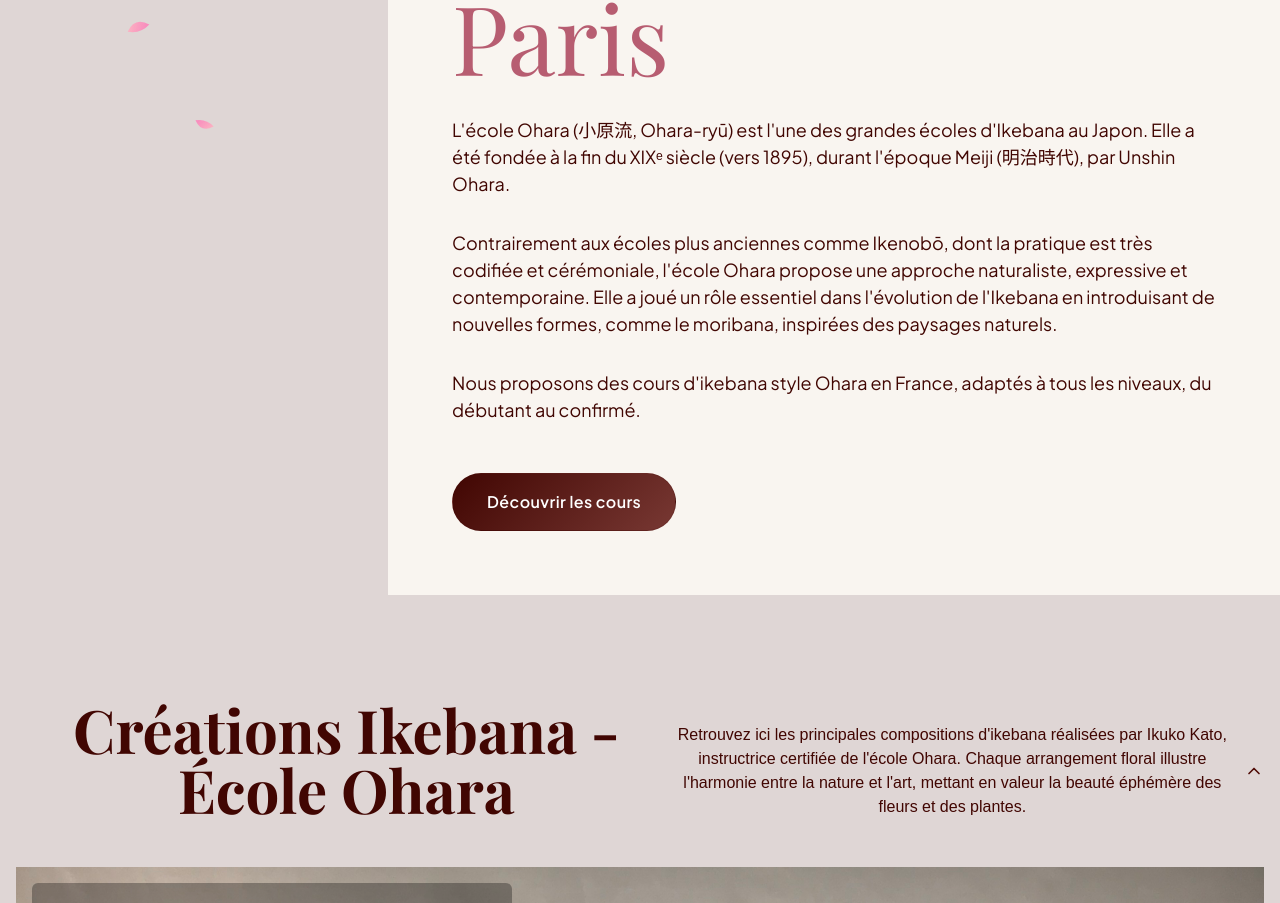
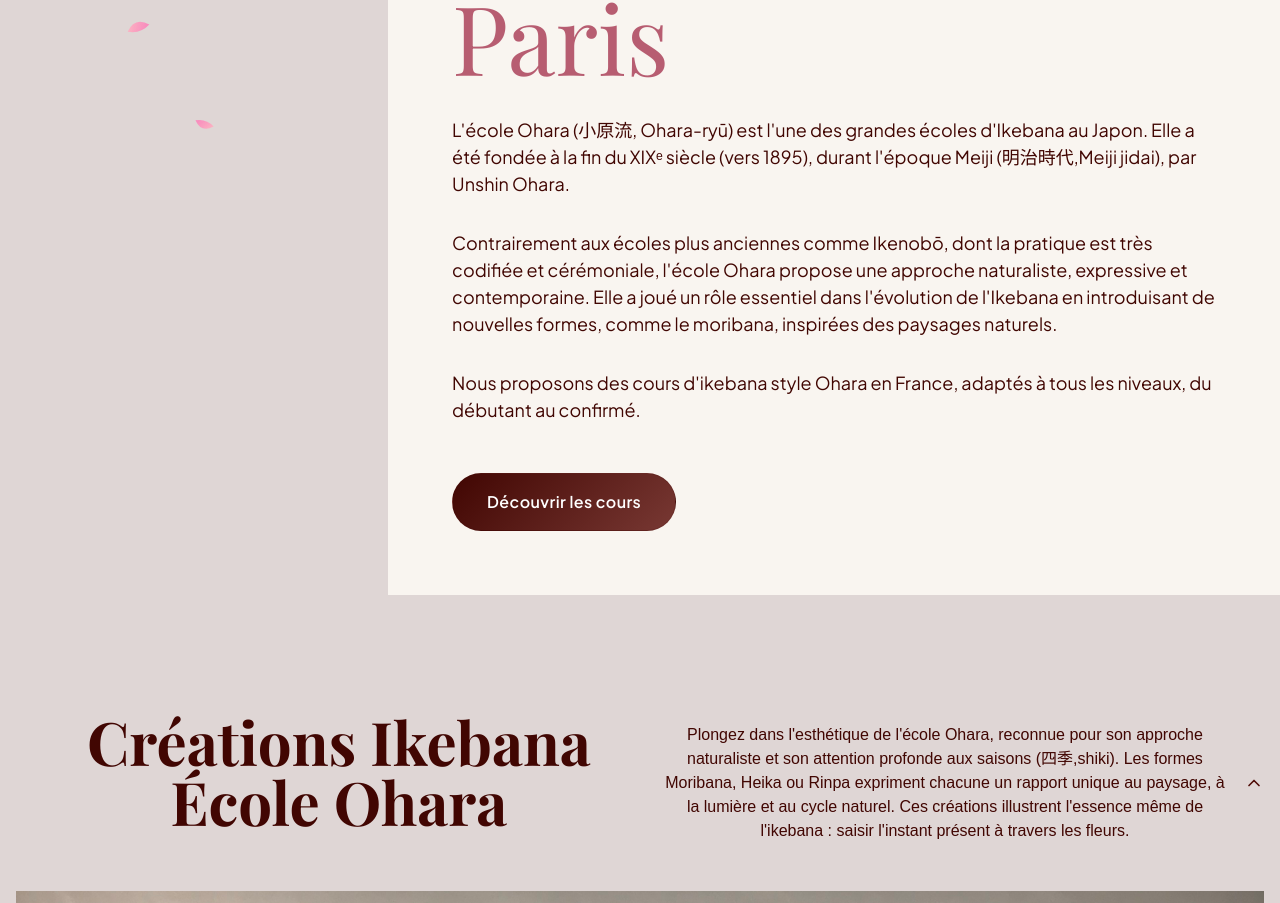
Before and after one commit to stephanemalho/ikebana, a Next.js app: page / in a window 1280 px wide. Shown: the part 334-1237 px from the top of the page. Built offline with nearby package versions, Linux system fonts and the light colour scheme.

Commit message:
✨fix text and description

```diff
--- a/app/components/hero/discover/right/Information.tsx
+++ b/app/components/hero/discover/right/Information.tsx
@@ -1,5 +1,3 @@
-//import Image from "next/image";
-
 const Information = () => {
     return (
         <div className="hero-content">
@@ -11,7 +9,7 @@ const Information = () => {
                 </h1>
                 <p>
                     L&apos;école Ohara (小原流, Ohara-ryū) est l&apos;une des grandes écoles d&apos;Ikebana au Japon.
-                    Elle a été fondée à la fin du XIXᵉ siècle (vers 1895), durant l&apos;époque Meiji (明治時代), par Unshin Ohara.
+                    Elle a été fondée à la fin du XIXᵉ siècle (vers 1895), durant l&apos;époque Meiji (明治時代,Meiji jidai), par Unshin Ohara.
                 </p><p>
                     Contrairement aux écoles plus anciennes comme Ikenobō, dont la pratique est très codifiée et cérémoniale, l&apos;école Ohara propose une approche naturaliste, expressive et contemporaine.
                     Elle a joué un rôle essentiel dans l&apos;évolution de l&apos;Ikebana en introduisant de nouvelles formes, comme le moribana, inspirées des paysages naturels.
@@ -28,28 +26,6 @@ const Information = () => {
                     </a>
                 </div>
             </div>
-
-            {/* <div className="hero-content__testimonial" data-aos="fade-up">
-                <div className="hero-content__experience flex-center">
-                    <h4>+24</h4>
-                    <p>Ans d&apos;expérience</p>
-                </div>
-
-                <div className="hero-content__customer">
-                    <Image
-                        src="/assets/user.jpg"
-                        alt="user testimonial"
-                        className="rounded-full"
-                        width={42}
-                        height={42}
-                    />
-                    <p>
-                        &quot;Grâce à Kato Sensei, j&apos;ai redécouvert le style
-                        d&apos;ikebana que l&apos;on m&apos;avait appris pendant ma vie au
-                        Japon&quot;
-                    </p>
-                </div>
-            </div> */}
         </div>
     );
 };
--- a/app/components/imageIkebana/carouselConfig.ts
+++ b/app/components/imageIkebana/carouselConfig.ts
@@ -14,9 +14,9 @@ export type carouselMetadataType = {
 };
 
 export const carouselIkebanaData: carouselMetadataType = {
-    title: "Créations Ikebana - École Ohara",
+    title: "Créations Ikebana École Ohara",
     description:
-        "Retrouvez ici les principales compositions d'ikebana réalisées par Ikuko Kato, instructrice certifiée de l'école Ohara. Chaque arrangement floral illustre l'harmonie entre la nature et l'art, mettant en valeur la beauté éphémère des fleurs et des plantes.",
+        "Plongez dans l'esthétique de l'école Ohara, reconnue pour son approche naturaliste et son attention profonde aux saisons (四季,shiki). Les formes Moribana, Heika ou Rinpa expriment chacune un rapport unique au paysage, à la lumière et au cycle naturel. Ces créations illustrent l'essence même de l'ikebana : saisir l'instant présent à travers les fleurs.",
     items: [
         {
             imageUrl: "/images/ikebana-creation/heika-4-saisons.webp",
--- a/app/components/school-info/SchoolInfo.tsx
+++ b/app/components/school-info/SchoolInfo.tsx
@@ -41,13 +41,13 @@ const SchoolInfo = () => {
                             </h3>
                             <div className="space-y-4 text-[--secondary-color] bg-white p-4 rounded-md" style={{ fontFamily: 'var(--inter-ikebana)' }}>
                                 <p className="leading-relaxed">
-                                    Unshin Ohara a fondé l&apos;écol&apos; qui porte son nom en 1895, au moment où le Japon s&apos;ouvrai&apos; à l&apos;Occiden&apos;. Il a fondé le style Moribana, lequel débouchera plus tard sur l&apos;arrangemen&apos; paysagiste. C&apos;es&apos; aussi lui qui dessinait et produisait les vases larges et peu profonds qui conviennent parfaitement à l&apos;Ikeban&apos; du style Moribana.
+                                    Unshin Ohara a fondé l&apos;école qui porte son nom en 1895, au moment où le Japon s&apos;ouvrait à l&apos;Occident. Il a fondé le style Moribana, lequel débouchera plus tard sur l&apos;arrangement paysagiste. C&apos;est aussi lui qui dessinait et produisait les vases larges et peu profonds qui conviennent parfaitement à l&apos;Ikebana du style Moribana.
                                 </p>
                                 <p className="leading-relaxed">
                                     Il y a deux formes d&apos;Ikebana dans l&apos;école Ohara : le style <strong>Moribana</strong> qui utilise ces vases plats et peu profonds, et le style <strong>Héika</strong> qui utilise de hauts vases cylindriques. Les débutants doivent apprendre à maîtriser un certain nombre d&apos;arrangements de base dans ces deux styles en composant des matériaux toujours différents.
                                 </p>
                                 <p className="leading-relaxed">
-                                    En 1995, l&apos;école Ohara a fêté son centenaire. Le premier maître fondateur, Unshin Ohara a créé le style Moribana. Son successeur, Koun Ohara a défini les règles du style Moribana. Le troisième grand maître, Houn Ohara a enrichi les motifs grâce aux références à la littérature, créant ainsi les styles Bunjin et Rinpa. Le quatrième grand maître Natsuki Ohara a développé de nouvelles formes modernes, Hana-mai et Hana-isho.
+                                    En 1995, l&apos;école Ohara a fêté son centenaire. Le premier maître fondateur, <strong>Unshin Ohara</strong> a créé le style <strong>Moribana</strong>. Son successeur, <strong>Koun Ohara</strong> a défini les règles du style <strong>Moribana</strong>. Le troisième grand maître, <strong>Houn Ohara</strong> a enrichi les motifs grâce aux références à la littérature, créant ainsi les styles <strong>Bunjin</strong> et <strong>Rinpa</strong>. Le quatrième grand maître <strong>Natsuki Ohara</strong> a développé de nouvelles formes modernes, <strong>Hana-mai</strong> et <strong>Hana-isho</strong>.
                                 </p>
                             </div>
                         </div>
@@ -59,10 +59,10 @@ const SchoolInfo = () => {
                             </h3>
                             <div className="space-y-4 text-[--secondary-color] bg-white p-4 rounded-md" style={{ fontFamily: 'var(--inter-ikebana)' }}>
                                 <p className="leading-relaxed">
-                                    Aujourd&apos;hui, l&apos;école continue de prospérer sous la direction d&apos;<strong>Hiroki Ohara</strong>, actuel et cinquième Iemoto. En 2011, Hiroki Ohara a créé le style <strong>Hana-kanade</strong>, une nouvelle expression soulignant la beauté des lignes croisées des tiges principales, en harmonie avec le style de vie contemporain.
+                                    Aujourd&apos;hui, l&apos;école continue de prospérer sous la direction d&apos;<strong>Hiroki Ohara</strong>, actuel et cinquième Iemoto. En 2011, <strong>Hiroki Ohara</strong> a créé le style <strong>Hana-kanade</strong>, une nouvelle expression soulignant la beauté des lignes croisées des tiges principales, en harmonie avec le style de vie contemporain.
                                 </p>
                                 <p className="leading-relaxed">
-                                    L&apos;école Ohara possède des bureaux à Tokyo et à Osaka avec 146 chapitres au Japon et plus de 100 chapitres internationaux avec un total de plus de <strong>300 000 membres dans le monde</strong>.
+                                    L&apos;école Ohara possède des bureaux à Tokyo et à Osaka avec 146 chapitres au Japon et plus de 100 chapitres internationaux avec un total de plus de <strong>300 000 membres</strong> dans le monde.
                                 </p>
                             </div>
                         </div>
@@ -74,7 +74,7 @@ const SchoolInfo = () => {
                             </h3>
                             <div className="space-y-4 text-[--secondary-color] bg-white p-4 rounded-md" style={{ fontFamily: 'var(--inter-ikebana)' }}>
                                 <p className="leading-relaxed">
-                                    L&apos;École Ohara chapitre Yvelines-Paris a été créée en 2019 avec l&apos;approbation du Iemoto Hiroki Ohara. Nous sommes actifs et impliqués depuis.
+                                    <strong>L&apos;École Ohara chapitre Yvelines-Paris</strong> a été créée en 2019 avec l&apos;approbation du Iemoto <strong>Hiroki Ohara</strong>. Nous sommes actifs et impliqués depuis.
                                 </p>
                                 <p className="leading-relaxed">
                                     Grâce à l&apos;Ikebana, nous souhaitons étudier la culture, les coutumes, les habitudes et l&apos;histoire japonaise, nous souhaitons ressentir le lien entre l&apos;homme et la nature.
```
